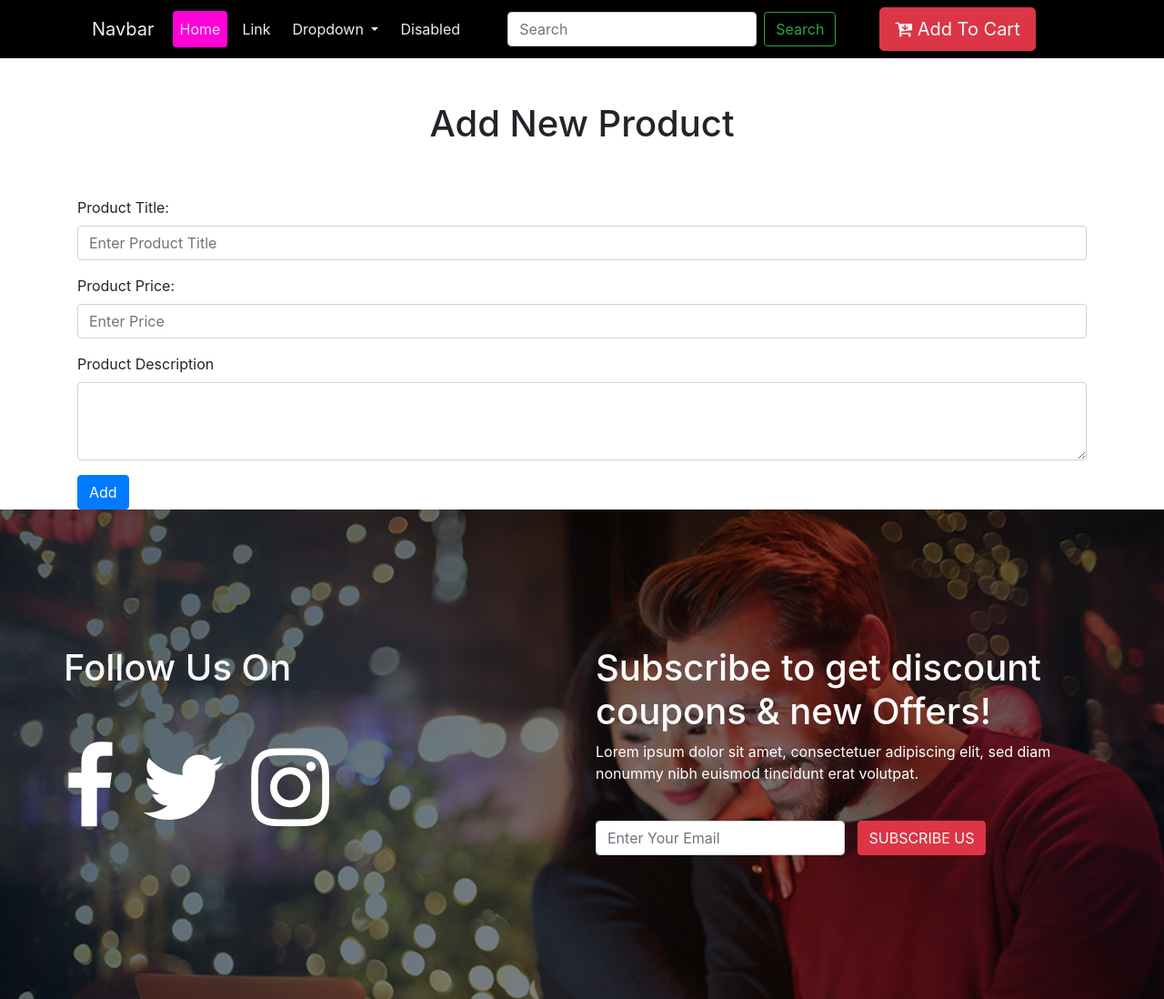
After one commit to henokali1/Wale-Commerce, a Django app: page /add-product/ in a window 1280 px wide. The commit adds this page. Shown: the whole page at 91% size. Run offline with Django 3.2, Linux system fonts and the light colour scheme; some libraries are stand-ins or nearby versions.

Commit message:
Add product starter

```diff
--- /dev/null
+++ b/pages/templates/pages/add-product.html
@@ -0,0 +1,138 @@
+{% load static %}
+<!doctype html>
+<html lang="en">
+  <head>
+    <!-- Required meta tags -->
+    <meta charset="utf-8">
+    <meta name="viewport" content="width=device-width, initial-scale=1, shrink-to-fit=no">
+
+    <!-- Bootstrap CSS -->
+    <link rel="stylesheet" href="https://stackpath.bootstrapcdn.com/bootstrap/4.3.1/css/bootstrap.min.css" integrity="sha384-ggOyR0iXCbMQv3Xipma34MD+dH/1fQ784/j6cY/iJTQUOhcWr7x9JvoRxT2MZw1T" crossorigin="anonymous">
+    <link  rel="stylesheet" href="{% static "pages/css/owl.theme.default.min.css" %}">
+    <link rel="stylesheet" href="https://stackpath.bootstrapcdn.com/font-awesome/4.7.0/css/font-awesome.min.css">
+    <link rel="stylesheet" href="{% static "pages/css/style.css" %}">
+
+
+    <title>Add New Product</title>
+  </head>
+  <body>
+   <div class="container-fluid" style="background-color: #000000;">
+   	<div class="container">
+   		<nav class="navbar navbar-expand-lg ">
+  <a class="navbar-brand" href="#">Navbar</a>
+  <button class="navbar-toggler" type="button" data-toggle="collapse" data-target="#navbarSupportedContent" aria-controls="navbarSupportedContent" aria-expanded="false" aria-label="Toggle navigation">
+    <span class="navbar-toggler-icon"></span>
+  </button>
+
+  <div class="collapse navbar-collapse" id="navbarSupportedContent">
+    <ul class="navbar-nav mr-auto">
+      <li class="nav-item active">
+        <a class="nav-link" href="#">Home <span class="sr-only">(current)</span></a>
+      </li>
+      <li class="nav-item">
+        <a class="nav-link" href="#">Link</a>
+      </li>
+      <li class="nav-item dropdown">
+        <a class="nav-link dropdown-toggle" href="#" id="navbarDropdown" role="button" data-toggle="dropdown" aria-haspopup="true" aria-expanded="false">
+          Dropdown
+        </a>
+        <div class="dropdown-menu" aria-labelledby="navbarDropdown">
+          <a class="dropdown-item" href="/product">Product</a>
+          <a class="dropdown-item" href="add-product">Add Product</a>
+          <div class="dropdown-divider"></div>
+          <a class="dropdown-item" href="#">Something else here</a>
+        </div>
+      </li>
+      <li class="nav-item">
+        <a class="nav-link disabled" href="#" tabindex="-1" aria-disabled="true">Disabled</a>
+      </li>
+    </ul>
+    <form class="form-inline my-2 my-lg-0">
+      <input class="form-control mr-sm-2" type="search" placeholder="Search" aria-label="Search">
+      <button class="btn btn-outline-success my-2 my-sm-0" type="submit">Search</button>
+    </form>
+    <ul class="navbar-nav mr-auto">
+    	<li class="nav-item">
+    		<a class="btn btn-lg btn-danger text-light ml-5"><i class="fa fa-cart-arrow-down" aria-hidden="true"></i> Add To Cart</a>
+    	</li>
+    </ul>
+  </div>
+</nav>
+   	</div>
+   </div>
+
+
+
+   <div class="container">
+   	<div class="row mt-5 mb-5">
+   		<div class="col-md-12">
+   			<h1 class="text-center">Add New Product</h1>
+   		</div>
+   	</div>
+   </div>
+
+   <div class="container">
+    <form method="POST" action="" enctype="multipart/form-data">
+      {% csrf_token %}
+      <div class="form-group">
+        <label for="product_title">Product Title:</label>
+        <input type="text" class="form-control" name="product_title" id="product_title" placeholder="Enter Product Title" name="product_title">
+      </div>
+      <div class="form-group">
+        <label for="price">Product Price:</label>
+        <input type="number" class="form-control" id="price" placeholder="Enter Price" name="price">
+      </div>
+      <div class="form-group">
+        <label for="description">Product Description</label>
+        <textarea class="form-control" id="description" rows="3"></textarea>
+      </div>
+      <button type="submit" type="submit" name="action" class="btn btn-primary">Add</button>
+    </form>
+   </div>
+
+
+   <div class="container-fluid" id="discount">
+   	<div class="container discount-session-content">
+   		<div class="row">
+   			<div class="col-md-6">
+   				<h1 class="text-light text-capitalize">
+   					follow us on
+   				</h1><br/>
+   				<div class="social-icons">
+   					<i class="fa fa-facebook" aria-hidden="true"></i>
+   					<i class="fa fa-twitter" aria-hidden="true"></i>
+   					<i class="fa fa-instagram" aria-hidden="true"></i>
+   				</div>
+   			</div>
+
+   			<div class="col-md-6">
+   				<h1>Subscribe to get discount<br/> coupons & new Offers!</h1>
+   				<p class="discount-session-content-text">Lorem ipsum dolor sit amet, consectetuer adipiscing elit, sed diam nonummy nibh euismod tincidunt erat volutpat.</p><br/>
+   				<form class="form-inline">
+   					<div  class="form-group mx-sm-12 mb-2">
+   						<label for="inputPassword2" class="sr-only">Email</label>
+   						<input type="password" class="form-control" id="inputPassword2" placeholder="Enter Your Email">
+   						&nbsp; &nbsp;
+
+   					</div>
+   					<button type="submit" class="btn btn-danger text-light mb-2">SUBSCRIBE US</button>
+   				</form>
+   			</div>
+
+   		</div>
+   	</div>
+   </div>
+
+
+
+
+    <!-- Optional JavaScript -->
+    <!-- jQuery first, then Popper.js, then Bootstrap JS -->
+    <script src="https://code.jquery.com/jquery-3.3.1.slim.min.js" integrity="sha384-q8i/X+965DzO0rT7abK41JStQIAqVgRVzpbzo5smXKp4YfRvH+8abtTE1Pi6jizo" crossorigin="anonymous"></script>
+    <script src="https://cdnjs.cloudflare.com/ajax/libs/popper.js/1.14.7/umd/popper.min.js" integrity="sha384-UO2eT0CpHqdSJQ6hJty5KVphtPhzWj9WO1clHTMGa3JDZwrnQq4sF86dIHNDz0W1" crossorigin="anonymous"></script>
+    <script src="https://stackpath.bootstrapcdn.com/bootstrap/4.3.1/js/bootstrap.min.js" integrity="sha384-JjSmVgyd0p3pXB1rRibZUAYoIIy6OrQ6VrjIEaFf/nJGzIxFDsf4x0xIM+B07jRM" crossorigin="anonymous"></script>
+   <script>
+
+   </script>
+  </body>
+</html>
--- a/pages/templates/pages/index.html
+++ b/pages/templates/pages/index.html
@@ -39,8 +39,8 @@
           Dropdown
         </a>
         <div class="dropdown-menu" aria-labelledby="navbarDropdown">
-          <a class="dropdown-item" href="#">Action</a>
-          <a class="dropdown-item" href="#">Another action</a>
+          <a class="dropdown-item" href="/product">Product</a>
+          <a class="dropdown-item" href="add-product">Add Product</a>
           <div class="dropdown-divider"></div>
           <a class="dropdown-item" href="#">Something else here</a>
         </div>
--- a/pages/urls.py
+++ b/pages/urls.py
@@ -5,5 +5,6 @@ from . import views
 urlpatterns = [
     path('', views.pages, name='index.html'),
     path('product/', views.product, name='product.html'),
+    path('add-product/', views.add_prodcut, name='add-product.html')
     # path('cats/<str:cat_urls>/', views.cat_urls, name='cat_urls.html'),
 ]
--- a/pages/views.py
+++ b/pages/views.py
@@ -11,3 +11,12 @@ def pages(request):
 def product(request):
     args = {}
     return render(request, 'pages/product.html', args)
+
+# Add product page
+def add_prodcut(request):
+    args = {}
+    if request.method == 'POST':
+        # new_trainee = EnrollTrainee()
+        title = request.POST['product_title']
+        print(title)
+    return render(request, 'pages/add-product.html', args)
```
Also changed, not shown: pages/templates/pages/product.html (+36 -4 lines).
